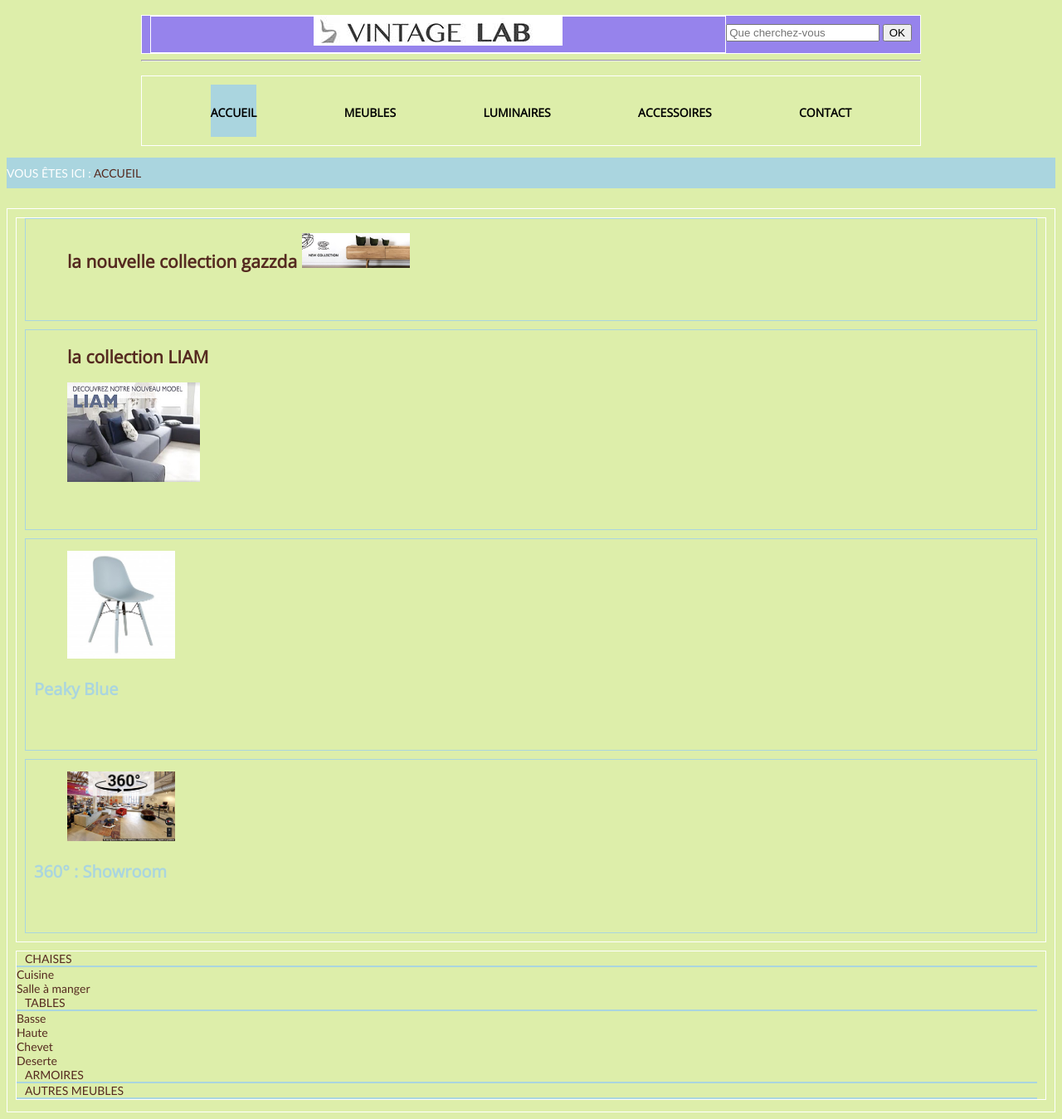
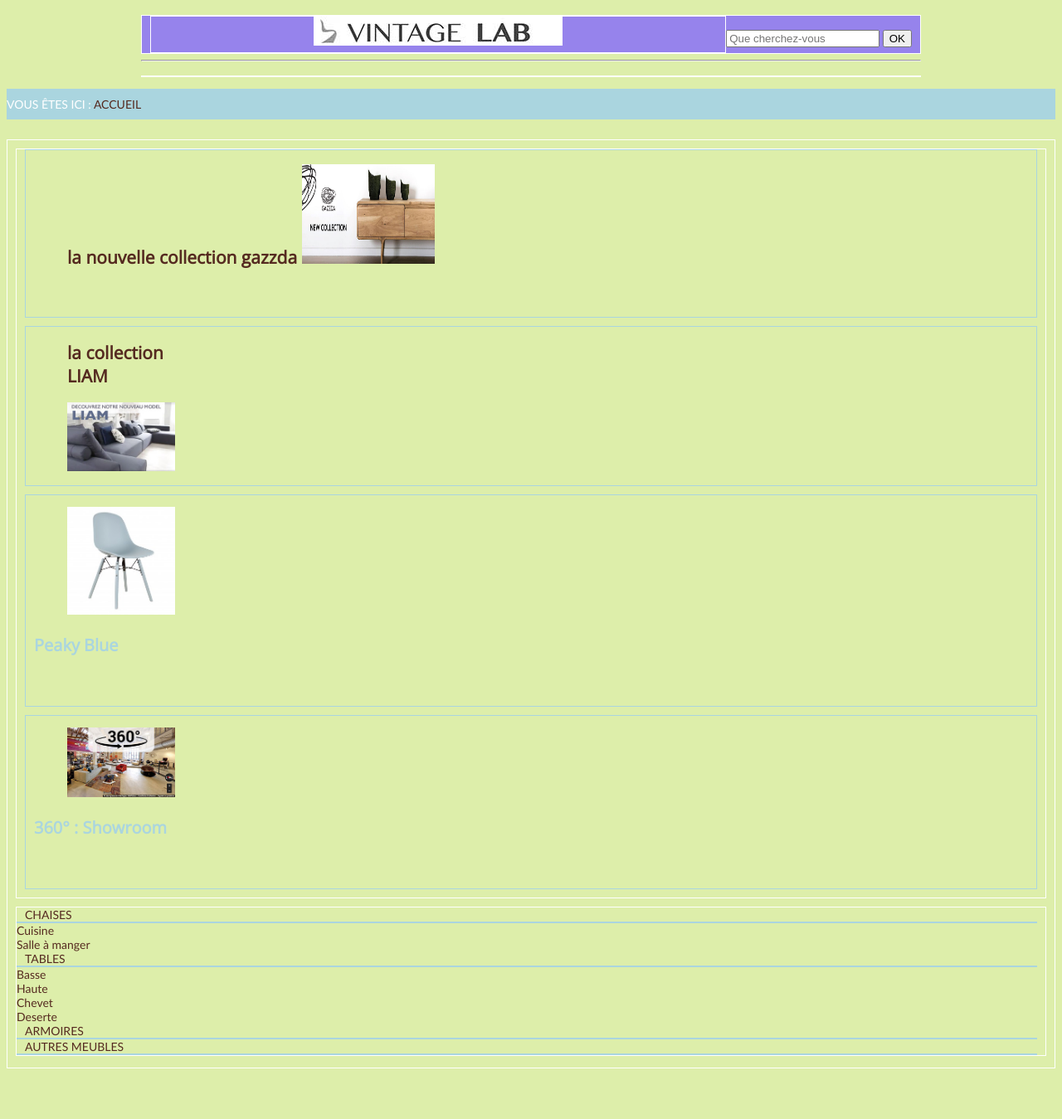
Before and after one commit to krauseangelique/projet-19, a PHP site: page /index.php in a window 1280 px wide. Shown: the whole page at 83% size. After the commit the page ends 1288 px from the top, so only its background shows below. Run offline with PHP 8.4, Linux system fonts and the light colour scheme.

Commit message:
modification nav

```diff
--- a/css/styles.css
+++ b/css/styles.css
@@ -130,7 +130,7 @@
 .logo img, #info-logo, .form {
   display: inline-block; }
 
-h1 > span, .nav-menu, .rubriques-articles ul ul, .rubriques-articles > ul > li > a, .menu, .img, .big-detail {
+h1 > span, nav .nav-menu, .rubriques-articles ul ul, .rubriques-articles > ul > li > a, .menu, .img, .big-detail {
   display: none; }
 
 .ariane {
@@ -343,7 +343,8 @@ h1 > span, .nav-menu, .rubriques-articles ul ul, .rubriques-articles > ul > li >
 			header
 			==== */
 .headPrincipal {
-  text-align: center; }
+  text-align: center;
+  align-items: center; }
 
 /* ====
 			nav-menu
@@ -376,8 +377,6 @@ h1 > span, .nav-menu, .rubriques-articles ul ul, .rubriques-articles > ul > li >
     display: block; }
   .rubriques-articles ul ul {
     display: block; }
-  .nav-menu {
-    display: flex; }
   .headPrincipal {
     display: flex; } }
 
@@ -560,6 +559,9 @@ input[type="email"]:valid {
     flex-wrap: nowrap; } }
 
 /* lier la Google Font : */
+/*=================
+  # STYLES GENERAUX
+     =================*/
 * {
   box-sizing: border-box; }
 
@@ -623,6 +625,6 @@ P {
 	main : bloc-page
 	==== */
 /* ???  ??? */
-.img-home img, .img-gazza img {
+.img-home, .img-gazza {
   width: 16rem;
   height: 12rem; }
--- a/includes/header.inc.php
+++ b/includes/header.inc.php
@@ -41,12 +41,12 @@ $page = $path['filename'];
 
      <!-- GROUPE 2 La nav ou menu du site -- >
 
-        <!-- en vue intermédiaire (tablette) les élémts se positionnent 3 par 3
+         en vue intermédiaire (tablette) les élémts se positionnent 3 par 3
         donc container-md-3 -->
 
         <div class="container">
 
-            <nav class=" nav-principal col-lg-3 col-md-3 "> <!--en display none class dis-none EN MOBILE -->
+            <nav class=" nav-principal col-lg-3 col-md-3 "> <!--en display none EN MOBILE -->
 
                 <ul class=" container nav-menu vert">
                     <!-- pour que mon fichier soit appelé je vais faire un ECHO du PATH chemin
@@ -60,13 +60,12 @@ $page = $path['filename'];
                 </ul>
 
 
-<!-- <?php
+<!--
+ <?php
 
-
-
-$urlPage = $_SERVER['REQUEST_URI'];
-$path = pathinfo($urlPage);
-$page = $path['filename'];
+//$urlPage = $_SERVER['REQUEST_URI'];
+//$path = pathinfo($urlPage);
+//$page = $path['filename'];
  // if( $page == 'catalogue'){
  //    echo "je suis dans la page catalogue " ;
 
@@ -74,9 +73,10 @@ $page = $path['filename'];
  //   echo "je ne suis pas dans la page catalogue " ;
  // }
 
-echo ( $page == 'catalogue') ?  "je suis dans la page catalogue " :  "je ne suis pas dans la page catalogue " ;
+//echo ( $page == 'catalogue') ?  "je suis dans la page catalogue " :  "je ne suis pas dans la page catalogue " ;
 
-?> -->
+?>
+-->
             </nav>
 
         </div>
--- a/scss/partials/_header_footer.scss
+++ b/scss/partials/_header_footer.scss
@@ -16,6 +16,7 @@
 	background-color: $couleurFondHeader; // brun brique A ENLEVER
 
 }
+
 .mix-white-40{
 	background-color: $theme; /* ici mix-white-40 est sur l'active */
 }
--- a/scss/partials/_positions.scss
+++ b/scss/partials/_positions.scss
@@ -27,16 +27,17 @@
 
 		.headPrincipal{
 			text-align:center;
+			align-items: center;
 
 		}
 		/* ====
 			nav-menu
 			==== */
 
-		.nav-menu{
+
+		nav .nav-menu{
 			@extend %none;
 		}
-
 
 
 	/* ====
@@ -81,6 +82,7 @@
 	@extend %none;
 }
 
+
 .big-detail{
 	@extend %none;
 }
@@ -102,12 +104,8 @@
 			}
 		}
 
-		.nav-menu{
+		.headPrincipal{
 			display: flex;
-
-			}
-		.headPrincipal{
-			display:flex;
 		}
 
 	}
--- a/scss/styles.scss
+++ b/scss/styles.scss
@@ -9,9 +9,6 @@
 @import 'partials/_grid';
 @import 'partials/_positions';
 @import 'partials/_header_footer';
-
-
-
 @import 'partials/_catalogue';
 @import 'partials/_detail';
 @import 'partials/_contact';
@@ -20,7 +17,9 @@
 /* lier la Google Font : */
 @import url('https://fonts.googleapis.com/css?family=Open+Sans:400,300');
 
-
+/*=================
+  # STYLES GENERAUX
+     =================*/
 	 *{
 
 		box-sizing: border-box;
@@ -115,8 +114,8 @@
 
 	.img-home, .img-gazza {
 
-		img{
+
 		width: 16rem;
 		height: 12rem;
-		}
+
 	}
```
